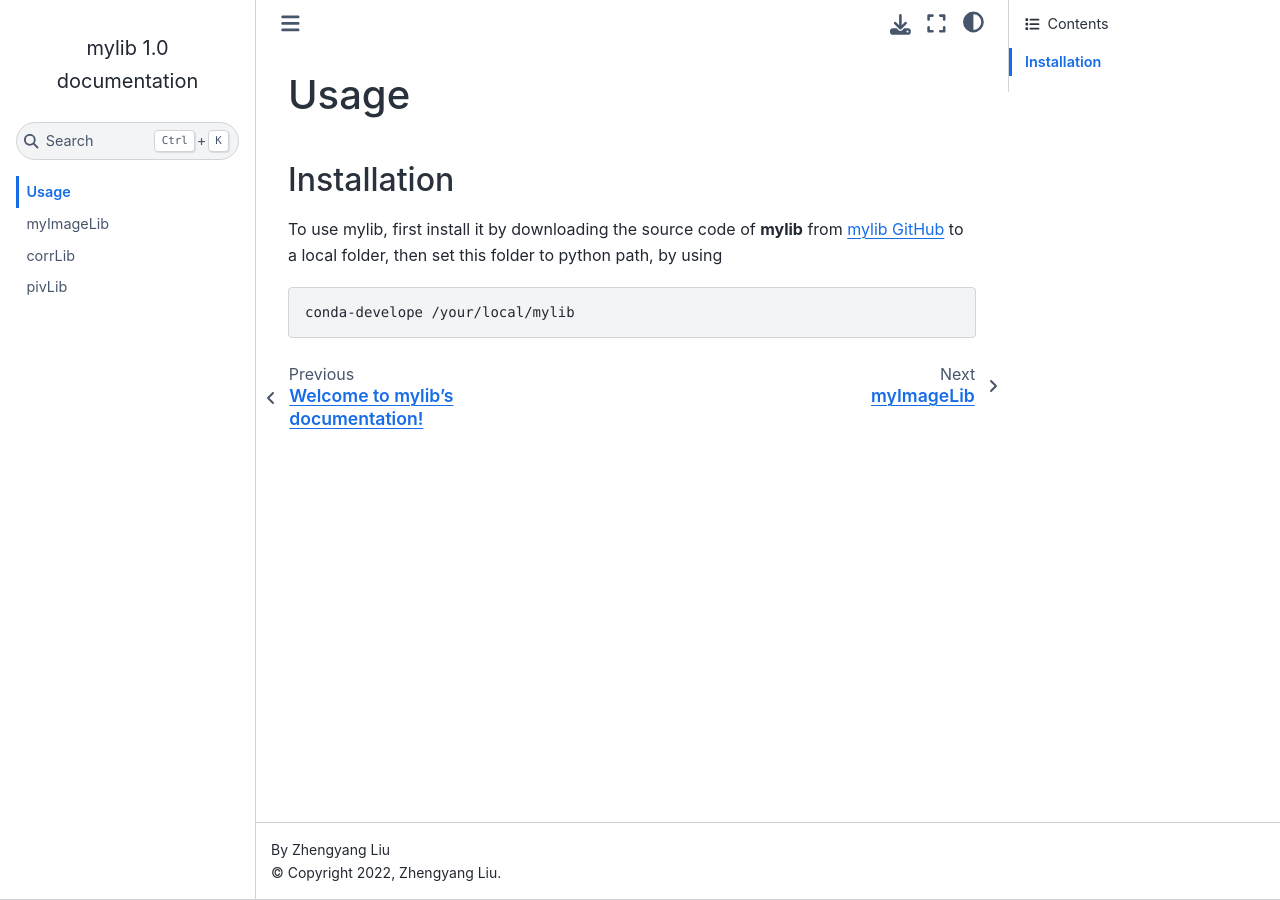
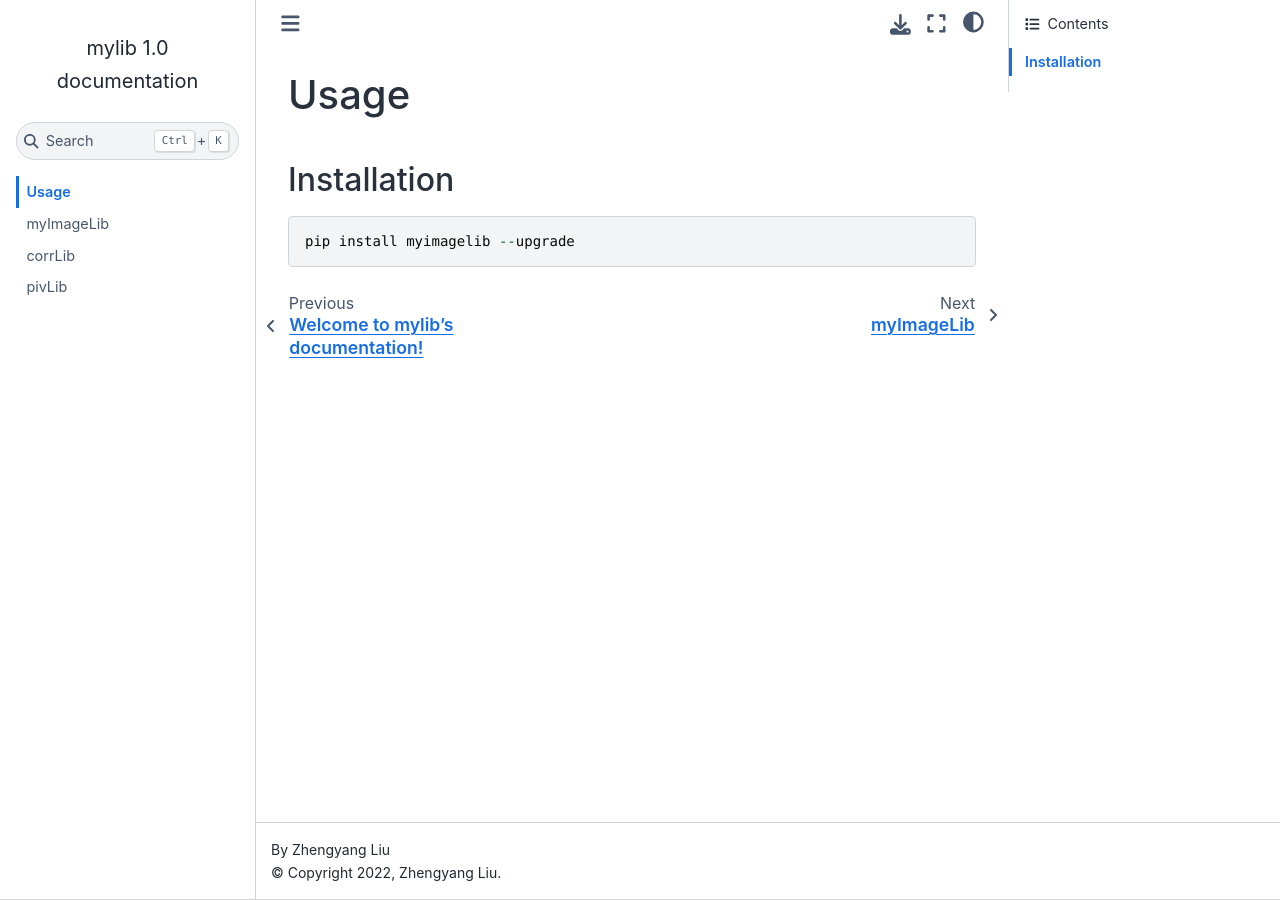
Before and after one commit to ZLoverty/mylib, a Sphinx documentation site: the page built from docs/source/usage.rst, in a window 1280 px wide. Built offline with Sphinx 7.4.7 and the Sphinx Book theme 1.1.4, drawn with Linux system fonts in a browser that asks for light colours.

```diff
--- a/README.rst
+++ b/README.rst
@@ -1,4 +1,4 @@
-mylib
+myimagelib
 =====
 
-**mylib** is a collection of image processing and data analysis tools I developed to facilitate my PhD and postdoc research. Tools include particle tracking, PIV, file batch reading, spatiotemporal correlation analysis, etc.
+**myimagelib** is a collection of image processing and data analysis tools I developed to facilitate my PhD and postdoc research. Tools include particle tracking, PIV, file batch reading, spatiotemporal correlation analysis, etc.
--- a/docs/source/conf.py
+++ b/docs/source/conf.py
@@ -13,7 +13,7 @@
 
 import os
 import sys
-sys.path.insert(0, os.path.abspath(os.path.join("..", "..")))
+sys.path.insert(0, os.path.abspath(os.path.join("..", "..", "src")))
 # import corrLib
 # import pivLib
 # import myImageLib
--- a/docs/source/myImageLib/myImageLib.rawImage.rst
+++ b/docs/source/myImageLib/myImageLib.rawImage.rst
@@ -14,7 +14,5 @@ myImageLib.rawImage
    .. autosummary::
 
       ~rawImage.__init__
-      ~rawImage.extract_nd2
-      ~rawImage.extract_raw
       ~rawImage.extract_tif
       ~rawImage.read_raw_image_info
--- a/docs/source/usage.rst
+++ b/docs/source/usage.rst
@@ -4,8 +4,6 @@ Usage
 Installation
 ------------
 
-To use mylib, first install it by downloading the source code of **mylib** from `mylib GitHub <https://github.com/ZLoverty/mylib>`_ to a local folder, then set this folder to python path, by using
+.. code-block::
 
-.. code-block:: console
-
-  conda-develope /your/local/mylib
+   pip install myimagelib --upgrade
```
Also changed, not shown: README.md (+4 -0 lines), docs/requirements.txt (deleted, +0 -10 lines).
